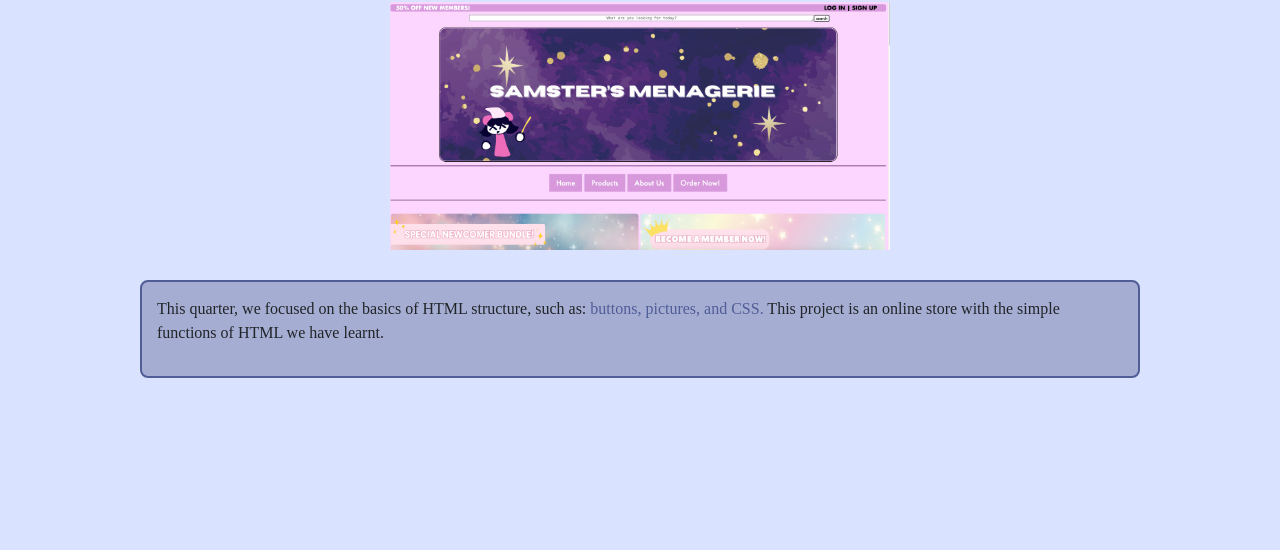
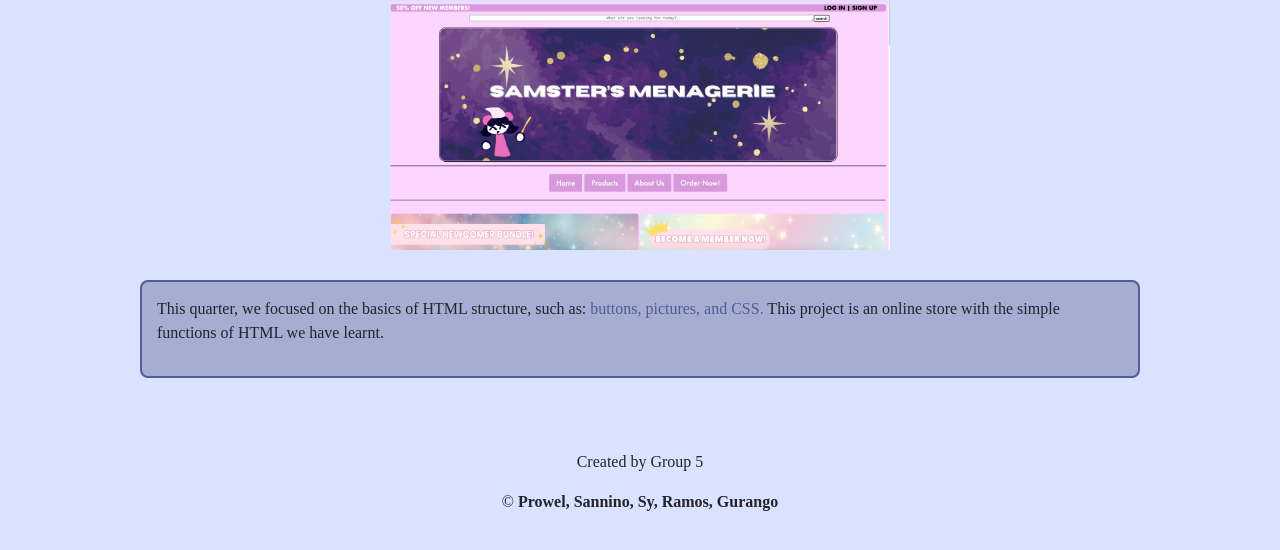
Before and after one commit to Samzterrific/LP_ICT9R_Q4Project_Group5_Prowel-Sannino-Sy-Ramos-Gurango, a plain HTML site: page page2.html in a window 1280 px wide. Shown: the part 174-724 px from the top of the page. Drawn offline with nearby package versions, Linux system fonts and the light colour scheme.

Commit message:
Update page2.html

```diff
--- a/page2.html
+++ b/page2.html
@@ -64,5 +64,10 @@ body {
     <p>This quarter, we focused on the basics of HTML structure, such as: <span style="color: #505D97;">buttons, pictures, and CSS.</span> This project is an online store with the simple functions of HTML we have learnt. </p>
   </div>
 
+<footer class="text-center mt-5 p-4">
+    <p>Created by Group 5</p>
+    <p>©<strong> Prowel, Sannino, Sy, Ramos, Gurango</strong></p>
+</footer>
+
 </body>
 </html>
```
